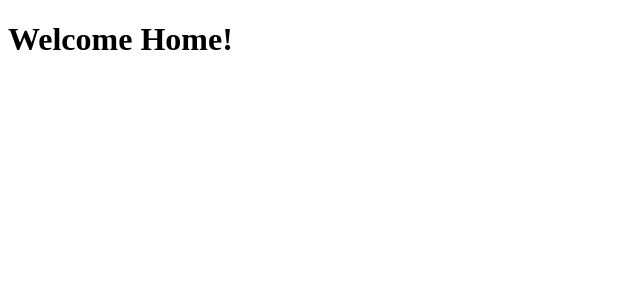
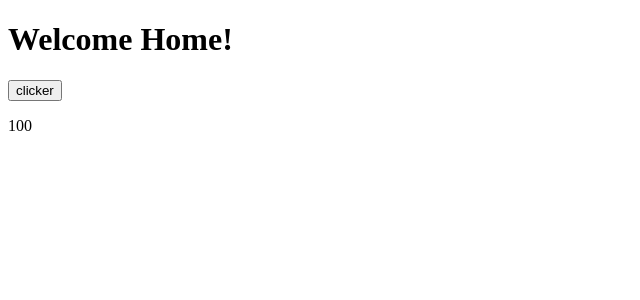
Before and after one commit to MatteoDiter/Candide, a React app: page /home in a window 1280 px wide. Shown: the top 300 px of the page, without its empty margins (0-640 px from the left). Built offline with nearby package versions, Linux system fonts and the light colour scheme.

Commit message:
clicker base logic completed

```diff
--- /dev/null
+++ b/client/component/clicker.tsx
@@ -0,0 +1,18 @@
+import React, { useState } from "react";
+
+const Clicker: React.FC = () => {
+  const [value, setValue] = useState(100);
+
+  const handleClick = () => {
+    setValue((preValue) => preValue - 1);
+  };
+
+  return (
+    <div>
+      <button onClick={handleClick}>clicker</button>
+      <p>{value}</p>
+    </div>
+  );
+};
+
+export default Clicker;
--- a/client/component/home.tsx
+++ b/client/component/home.tsx
@@ -1,9 +1,11 @@
 import React, { useState } from "react";
+import Clicker from "./clicker";
 
 const Home: React.FC = () => {
   return (
     <div>
       <h1>Welcome Home!</h1>
+      <Clicker />
     </div>
   );
 };
```
